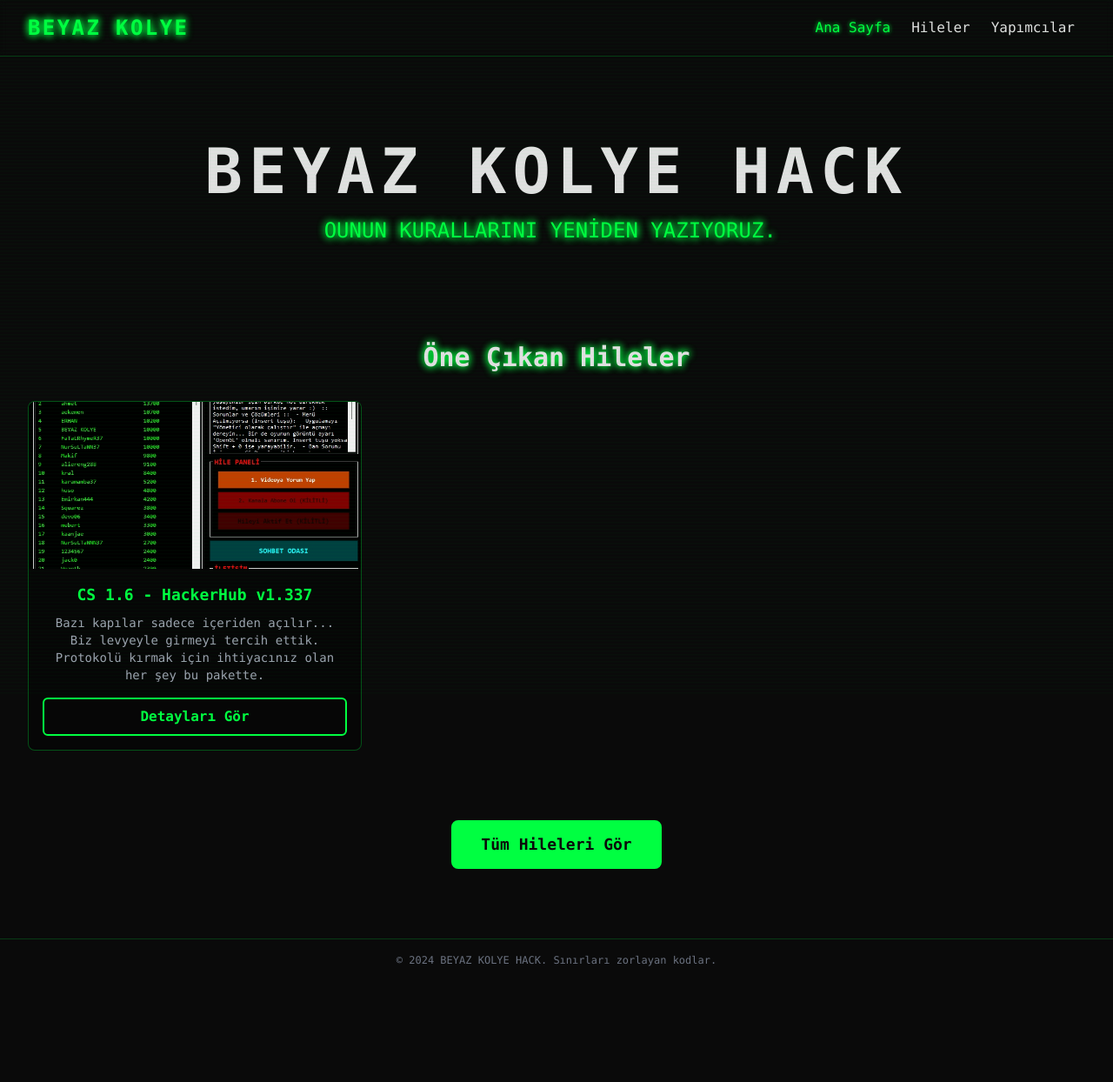
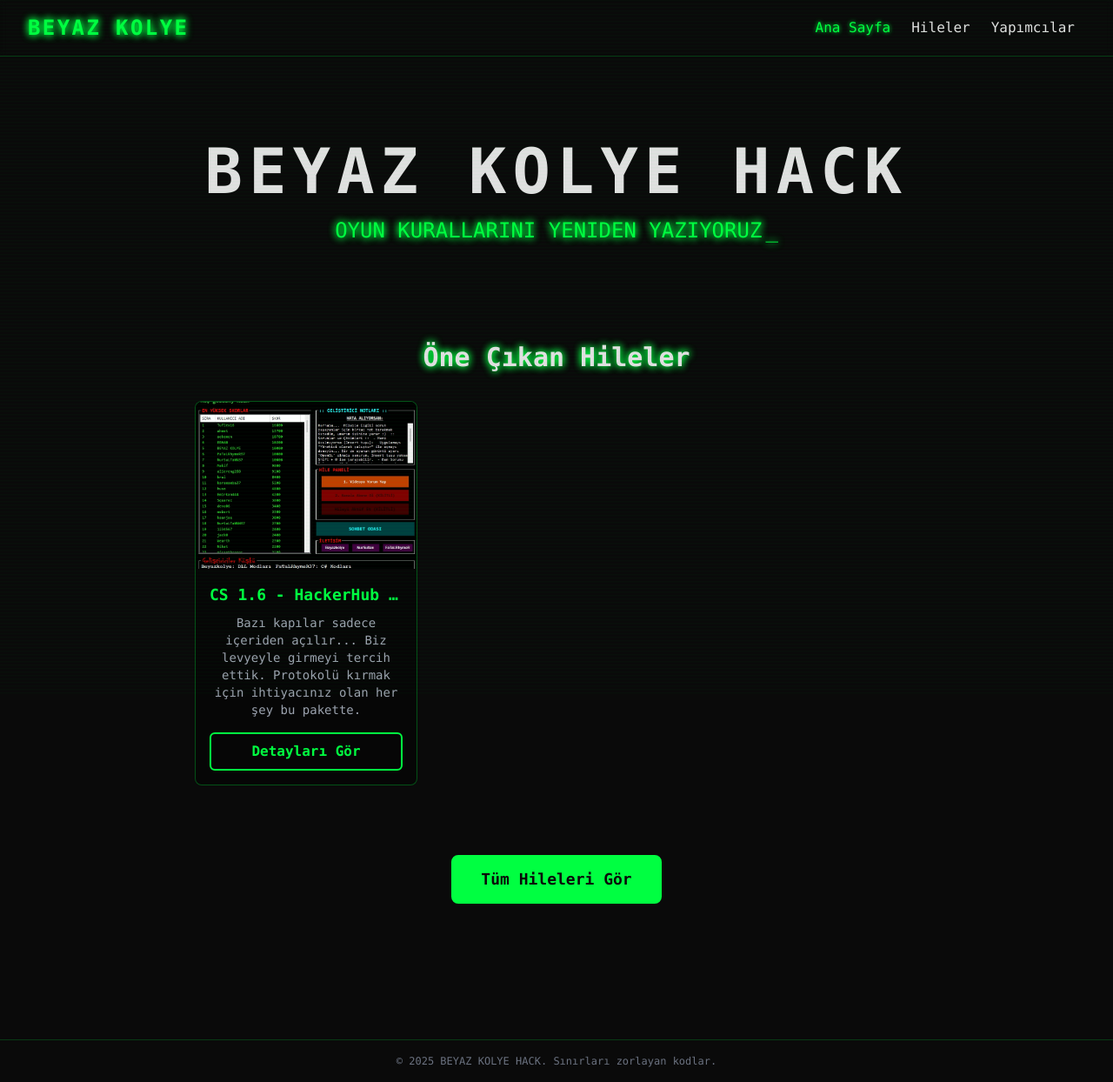
Before and after one commit to AniLLL3734/beyaz-kolye-sitesi2, a React (Vite) app: page / in a window 1280 px wide. Shown: the whole page at 87% size. Before the commit the page ends 1128 px from the top, so only its background shows below. Built offline with nearby package versions, Linux system fonts and the light colour scheme.

Commit message:
Gelişmiş reklam yerleşimi ve site genel düzeltmeleri

```diff
--- /dev/null
+++ b/components/AdUnit.tsx
@@ -0,0 +1,56 @@
+import React, { useEffect, useRef } from 'react';
+
+type AdUnitProps = {
+  key_id: string;
+  width: number;
+  height: number;
+  className?: string; // Stil eklemek için
+};
+
+// Bu bileşen, verdiğimiz ID ve boyutlara göre bir banner reklamı oluşturur.
+const AdUnit: React.FC<AdUnitProps> = ({ key_id, width, height, className }) => {
+  const adContainerRef = useRef<HTMLDivElement>(null);
+  const isLoaded = useRef(false); // Her birimin kendi yüklenme durumunu takip etmesi için.
+
+  useEffect(() => {
+    // Eğer reklam bu birim içinde zaten yüklendiyse veya ref mevcut değilse, hiçbir şey yapma.
+    if (!adContainerRef.current || isLoaded.current) {
+      return;
+    }
+
+    const adOptionsScript = document.createElement('script');
+    adOptionsScript.type = 'text/javascript';
+    adOptionsScript.innerHTML = `
+      atOptions = {
+        'key' : '${key_id}',
+        'format' : 'iframe',
+        'height' : ${height},
+        'width' : ${width},
+        'params' : {}
+      };
+    `;
+    adContainerRef.current.appendChild(adOptionsScript);
+
+    const adInvokeScript = document.createElement('script');
+    adInvokeScript.type = 'text/javascript';
+    adInvokeScript.src = `//www.highperformanceformat.com/${key_id}/invoke.js`;
+    adInvokeScript.async = true;
+    adContainerRef.current.appendChild(adInvokeScript);
+
+    isLoaded.current = true; // Reklam yüklendi olarak işaretle.
+
+  }, [key_id, width, height]);
+
+  return (
+    <div
+      ref={adContainerRef}
+      className={`flex justify-center items-center ${className || ''}`}
+      style={{ minHeight: `${height}px`, minWidth: `${width}px` }}
+      aria-label="Advertisement" // Erişilebilirlik için etiket
+    >
+      {/* Adsterra scripti bu alanı dolduracak */}
+    </div>
+  );
+};
+
+export default AdUnit;
--- a/components/Footer.tsx
+++ b/components/Footer.tsx
@@ -1,13 +1,24 @@
-
 import React from 'react';
+import AdUnit from './AdUnit';
 
 const Footer: React.FC = () => {
   return (
-    <footer className="bg-[#0a0a0a] border-t border-[#00ff41]/20 mt-12">
-      <div className="container mx-auto py-4 px-4 sm:px-6 lg:px-8 text-center text-xs text-gray-500">
-        <p>© 2024 BEYAZ KOLYE HACK. Sınırları zorlayan kodlar.</p>
+    <>
+      {/* --- FOOTER REKLAM ALANI --- */}
+      <div className="mt-12 flex justify-center">
+        <AdUnit
+          key_id="41ba09b19f90fdc28d783b3692301f31"
+          width={468}
+          height={60}
+        />
       </div>
-    </footer>
+
+      <footer className="bg-[#0a0a0a] border-t border-[#00ff41]/20 mt-4">
+        <div className="container mx-auto py-4 px-4 sm:px-6 lg:px-8 text-center text-xs text-gray-500">
+          <p>© 2025 BEYAZ KOLYE HACK. Sınırları zorlayan kodlar.</p>
+        </div>
+      </footer>
+    </>
   );
 };
 
--- a/components/Layout.tsx
+++ b/components/Layout.tsx
@@ -1,16 +1,63 @@
-
-import React from 'react';
+import React, { useEffect, useRef } from 'react';
 import { Outlet } from 'react-router-dom';
 import Navbar from './Navbar';
 import Footer from './Footer';
+import AdUnit from './AdUnit';
 
 const Layout: React.FC = () => {
+  const generalScriptsLoaded = useRef(false);
+
+  useEffect(() => {
+    // Sadece bir kez yüklenmesi gereken global scriptler (Popunder, Social Bar vb.)
+    if (generalScriptsLoaded.current) return;
+
+    // Popunder Reklamı
+    const popunderScript = document.createElement('script');
+    popunderScript.type = 'text/javascript';
+    popunderScript.src = '//pl27147596.profitableratecpm.com/61/18/9f/61189f0779d84476c1bc9922e83a22a5.js';
+    popunderScript.async = true;
+    document.body.appendChild(popunderScript);
+
+    // Social Bar Reklamı
+    const socialBarScript = document.createElement('script');
+    socialBarScript.type = 'text/javascript';
+    socialBarScript.src = '//pl27147655.profitableratecpm.com/84/92/dc/8492dcff2a2ca88b7bb0b0d125b7a0b4.js';
+    socialBarScript.async = true;
+    document.body.appendChild(socialBarScript);
+
+    generalScriptsLoaded.current = true;
+
+  }, []);
+
   return (
-    <div className="bg-[#0a0a0a] min-h-screen flex flex-col text-[#e0e0e0] font-mono relative scanline-overlay">
+    <div className="bg-[#0a0a0a] min-h-screen text-[#e0e0e0] font-mono relative scanline-overlay">
       <Navbar />
-      <main className="flex-grow container mx-auto px-4 sm:px-6 lg:px-8 py-8">
-        <Outlet />
-      </main>
+
+      <div className="w-full max-w-screen-xl mx-auto px-4 sm:px-6 lg:px-8 py-8 flex justify-between">
+        {/* --- SOL KENAR ÇUBUĞU REKLAMI (Geniş ekranlarda görünür) --- */}
+        <aside className="hidden lg:block w-[160px] flex-shrink-0 mr-8 sticky top-24 self-start">
+          <AdUnit
+            key_id="ab8f9fb2ee61cc587d75fe5329a1a9c3" // 160x600 Banner Kodun
+            width={160}
+            height={600}
+          />
+        </aside>
+
+        {/* --- ANA İÇERİK ALANI --- */}
+        <main className="w-full lg:max-w-4xl flex-grow">
+          <Outlet />
+        </main>
+
+        {/* --- SAĞ KENAR ÇUBUĞU REKLAMI (Geniş ekranlarda görünür) --- */}
+        <aside className="hidden lg:block w-[160px] flex-shrink-0 ml-8 sticky top-24 self-start">
+           <AdUnit
+            key_id="ab8f9fb2ee61cc587d75fe5329a1a9c3" // Sol taraftaki ile aynı 160x600 reklam kodunu kullanabiliriz
+            width={160}
+            height={600}
+          />
+        </aside>
+      </div>
+
       <Footer />
     </div>
   );
--- a/components/TypingAnimation.tsx
+++ b/components/TypingAnimation.tsx
@@ -1,30 +1,55 @@
-
 import React, { useState, useEffect } from 'react';
 
+// Props arayüzünü tanımlıyoruz
 interface TypingAnimationProps {
   text: string;
   speed?: number;
 }
 
 const TypingAnimation: React.FC<TypingAnimationProps> = ({ text, speed = 100 }) => {
+  // Ekranda görünen metni tutmak için state
   const [displayedText, setDisplayedText] = useState('');
+  // İmlecin görünüp görünmeyeceğini kontrol eden state
+  const [showCursor, setShowCursor] = useState(true);
 
   useEffect(() => {
-    let i = 0;
-    setDisplayedText(''); // Reset on text change
-    const typingInterval = setInterval(() => {
-      if (i < text.length) {
-        setDisplayedText(prev => prev + text.charAt(i));
-        i++;
-      } else {
-        clearInterval(typingInterval);
-      }
-    }, speed);
+    // metnin tamamı yazılana kadar harf eklemeye devam et
+    if (displayedText.length < text.length) {
+      const timeoutId = setTimeout(() => {
+        // text'in bir sonraki harfini alıp mevcut metne ekle
+        setDisplayedText(text.slice(0, displayedText.length + 1));
+      }, speed);
 
-    return () => clearInterval(typingInterval);
-  }, [text, speed]);
+      // Her zaman olduğu gibi, bir sonraki adıma geçmeden önce zamanlayıcıyı temizle
+      return () => clearTimeout(timeoutId);
+    }
 
-  return <span className="text-glow">{displayedText}<span className="animate-ping">_</span></span>;
+    // metin yazımı bittikten sonra imlecin yanıp sönmesi için zamanlayıcı
+    else {
+      const cursorInterval = setInterval(() => {
+        setShowCursor(prev => !prev);
+      }, 500); // Yarım saniyede bir imlecin görünürlüğünü değiştir
+
+      // Component kaldırıldığında veya text değiştiğinde imleç interval'ini temizle
+      return () => clearInterval(cursorInterval);
+    }
+
+  }, [displayedText, text, speed]); // Bu effect, bu değerler her değiştiğinde yeniden çalışır.
+
+
+  // Yazı bittikten sonra metnin sonundaki imleç için ayrı bir kontrol ekledik.
+  const cursor = showCursor ? '_' : '';
+
+  return (
+    // "text-glow" stili isteğe bağlı olarak eklenebilir. Orijinal kodunuzda vardı.
+    <span className="text-glow">
+      {displayedText}
+      {/* Sadece yazı bittikten sonra yanıp sönen imleç.
+          Yazma sırasında yanıp sönmesi için, animasyon kütüphanesi gerekir.
+          Şimdilik sadece sonunda yanıp sönecek şekilde ayarladık. */}
+      {displayedText.length === text.length && <span className="ml-1">{cursor}</span>}
+    </span>
+  );
 };
 
 export default TypingAnimation;
--- a/constants.ts
+++ b/constants.ts
@@ -1,22 +1,12 @@
 import { Hack, TeamMember } from './types';
 
-// HİLENİN VE TANITIMININ EKLENDİĞİ ANA VERİ YAPISI
 // Sitemizde gösterilecek olan TÜM hile verilerini burada tutuyoruz.
 export const CHEATS_DATA: Hack[] = [
   {
-    // ID: Bu hilenin linklerde kullanılacak benzersiz kimliği.
     id: 'cs16-hackerhub-v1337',
-
-    // İSİM: Ana sayfada ve hile listesinde görünecek başlık.
     name: 'CS 1.6 - HackerHub v1.337',
-
-    // OYUN: Hilenin ait olduğu oyun.
     game: 'Counter-Strike 1.6',
-
-    // KISA AÇIKLAMA: Ana sayfadaki kartlarda görünecek kısa ve öz tanıtım yazısı.
     description: 'Bazı kapılar sadece içeriden açılır... Biz levyeyle girmeyi tercih ettik. Protokolü kırmak için ihtiyacınız olan her şey bu pakette.',
-
-    // ÖZELLİKLER: Hile detay sayfasında listelenecek temel özellikler.
     features: [
       'DLL Enjeksiyonu ile Tam Entegrasyon',
       'Kullanıcı Adı/Şifre ile Güvenli Giriş Paneli',
@@ -24,12 +14,12 @@
       'Entegre Sohbet Odası',
       'Antivirüs Tarafından Onur Madalyası Almaya Aday',
     ],
-
-    // RESİM: Hile kartında ve detay sayfasında görünecek görsel.
-    // DİKKAT: Bu resmi "public/images/" klasörüne "cs16-hackerhub.jpg" adıyla kaydetmeyi unutma!
     image: '/images/cs16-hackerhub.jpg',
 
-    // YENİ KISALTILMIŞ DETAYLI AÇIKLAMA (Markdown formatında):
+    // İNDİRME LİNKİ: Butona tıklandığında gidilecek olan adres.
+    downloadLink: 'https://ay.live/jXS5', // <-- DİKKAT: BURAYI KENDİ LİNKİNLE DEĞİŞTİR!
+
+    // DETAYLI AÇIKLAMA (Markdown formatında):
     longDescription: `
 # ▋HackerHub v1.337 :: "Protokol Kırıldı" ▋
 
@@ -70,41 +60,21 @@
   },
 ];
 
-
-// HİLENİN YAZARLARINA AİT EKİP ÜYELERİ BİLGİSİ
+// Takım üyeleri listesi
 export const TEAM_MEMBERS: TeamMember[] = [
     {
-      name: 'BEYAZKOLYE',
-      handle: 'BEYAZKOLYE',
-      role: 'DLL Baş Mimarı & Modifikasyon Uzmanı'
-    },
-    {
-      name: 'NurSultan',
-      handle: 'NurSultan',
-      role: 'C# Formları Baş Büyücüsü & Arayüz Sihirbazı'
+      name: 'ANIL (BEYAZ KOLYE)',
+      handle: 'BEYAZ KOLYE',
+      role: 'Kurucu & DLL Baş Mimarı'
     },
     {
       name: 'FaTaLRhymeR37',
       handle: 'FaTaLRhymeR37',
       role: 'C# Altyapı Stratejisti & Veritabanı Kâhyası'
+    },
+    {
+      name: 'NurSuLTaNN37',
+      handle: 'NurSuLTaNN37',
+      role: 'C# Arayüz Sihirbazı & UI/UX Tasarım'
     }
 ];
-
-
-// ----- Gerekli Tür (Type) Tanımlamaları -----
-// Eğer projenizde zaten 'types.ts' gibi bir dosya varsa bu kısım gereksiz olabilir.
-// Ancak tam kod istediğiniz için buraya ekliyorum.
-export interface Hack {
-  id: string;
-  name: string;
-  game: string;
-  description: string;
-  features: string[];
-  image: string;
-}
-
-export interface TeamMember {
-  name: string;
-  handle: string;
-  role: string;
-}
--- a/pages/Home.tsx
+++ b/pages/Home.tsx
@@ -13,7 +13,7 @@
       <div className="my-16">
         <h1 className="text-5xl md:text-7xl font-bold tracking-widest text-[#e0e0e0]">BEYAZ KOLYE HACK</h1>
         <h2 className="text-xl md:text-2xl mt-4 text-[#00ff41]">
-          <TypingAnimation text="OYUNUN KURALLARINI YENİDEN YAZIYORUZ." />
+          <TypingAnimation text="OYUN KURALLARINI YENIDEN YAZIYORUZ" />
         </h2>
       </div>
 
--- a/types.ts
+++ b/types.ts
@@ -6,6 +6,7 @@
   description: string;
   features: string[];
   image: string;
+  downloadLink: string; // <-- BU SATIR ÖNEMLİ
 }
 
 export interface TeamMember {
```
Also changed, not shown: pages/HackDetail.tsx (+37 -10 lines).
